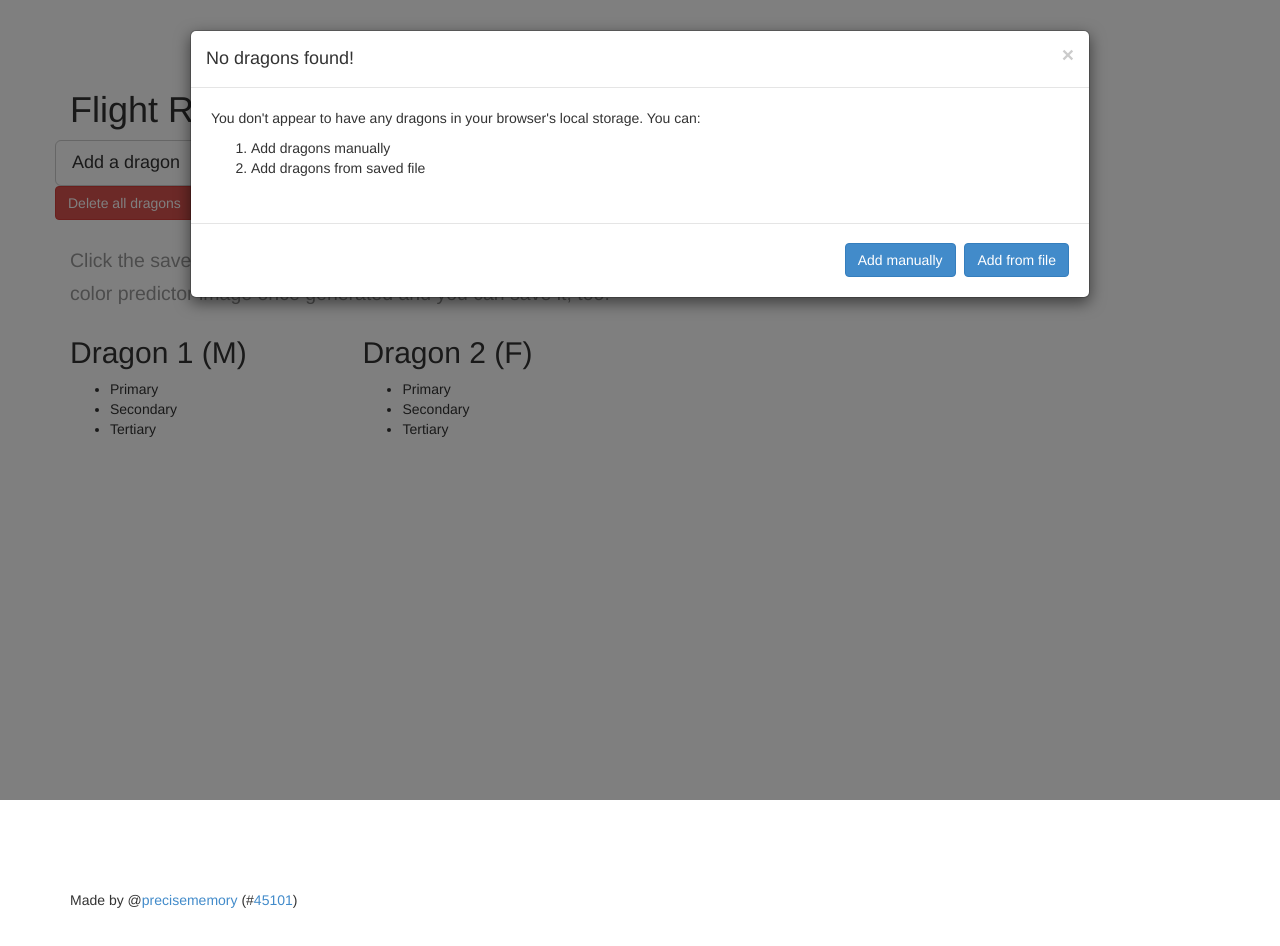
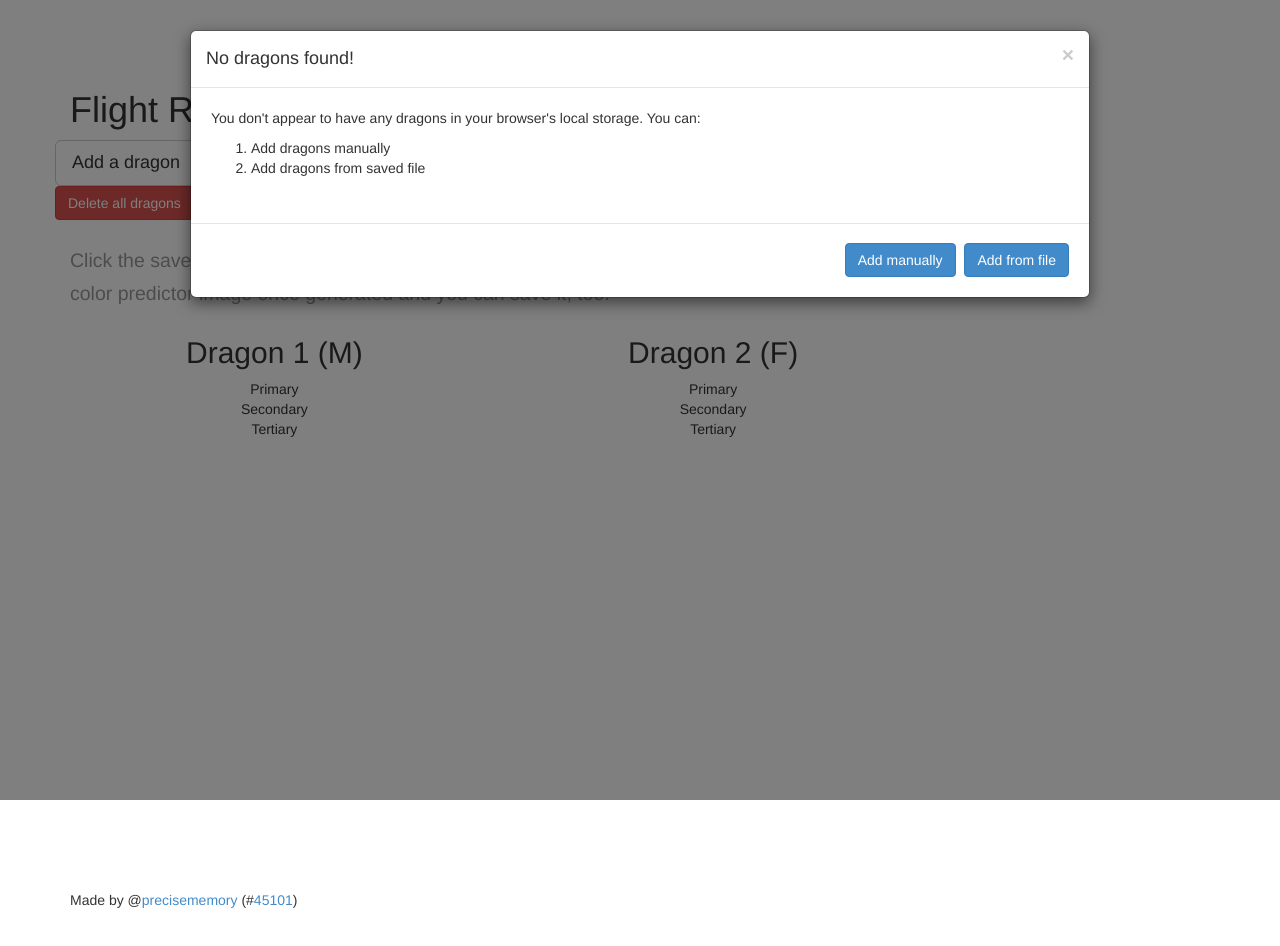
Before and after one commit to precisememory/flightrisingcolorplus, a plain HTML site: page color.html in a window 1280 px wide. Drawn offline with nearby package versions, Linux system fonts and the light colour scheme.

Commit message:
Centered dragons in center w/rt canvas
I didn't move the canvas, just centered text within dragon1/dragon2 and made them bigger with Bootstrap classes

```diff
--- a/color.html
+++ b/color.html
@@ -237,9 +237,9 @@
 			  <h2><small>Click the save button to prevent losing your dragons when your cache is cleared. Right click on color predictor image once generated and you can save it, too!</small></h2>
 
 			  <div class="row">
-				<div class="col-6 col-sm-6 col-lg-4" id="male-dragon">
+				<div class="col-6 col-sm-6 col-lg-6 text-center" id="male-dragon">
 				  <h2>Dragon 1 (M)</h2>
-				  <ul>
+				  <ul class="list-unstyled">
 					<li>Primary</li>
 					<li>Secondary</li>
 					<li>Tertiary</li>
@@ -247,9 +247,9 @@
 
 				</div><!--/span-->
 
-				<div class="col-6 col-sm-6 col-lg-4" id="female-dragon">
+				<div class="col-6 col-sm-6 col-lg-6 text-center" id="female-dragon">
 				  <h2>Dragon 2 (F)</h2>
-				  <ul>
+				  <ul class="list-unstyled">
 					<li>Primary</li>
 					<li>Secondary</li>
 					<li>Tertiary</li>
@@ -259,7 +259,9 @@
 			  </div><!--/row-->
 
 			  <div class="row" id="color-spread">
-				<canvas id="canvas-color-spread" width=0 height=0>Canvas is not supported, this tool won't work for you.</canvas>
+				<div class="col-6 col-xs-9 col-sm-6">
+					<canvas id="canvas-color-spread" width=0 height=0>Canvas is not supported, this tool won't work for you.</canvas>
+				</div>
 			  </div> <!--/row-->
 
 
@@ -267,7 +269,7 @@
 		</div> <!--/info-->
 
 		<!--sidebar-->
-		<div class="col-xs-6 col-sm-3 sidebar-offcanvas" id="sidebar">
+		<div class="col-xs-6 col-sm-3 col-3 sidebar-offcanvas" id="sidebar">
 			<div class="list-group" id="sidebar-list">
 
 			</div><!--/group-->
@@ -278,7 +280,7 @@
 		<p>Made by @<a href="http://twitter.com/precisememory" title="Twitter">precisememory</a> (#<a href="http://flightrising.com/main.php?p=lair&tab=userpage&id=45101" title="Flight Rising">45101</a>)</p>
 	</footer>
 
-	</div>
+	</div> <!--/container-->
 
     <!-- jQuery (necessary for Bootstrap's JavaScript plugins) -->
     <script src="https://ajax.googleapis.com/ajax/libs/jquery/1.11.0/jquery.min.js"></script>
--- a/color.js
+++ b/color.js
@@ -109,7 +109,7 @@ function femaleUpdateCenter(dragon, that){
 			//set the main dragon html
 			$('#female-dragon').html('<h2>' +
 						female.name +
-						' (F)</h2><ul><li id="female-p">Primary: ' +
+						' (F)</h2><ul class="list-unstyled"><li id="female-p">Primary: ' +
 						colors[female.p] +
 						'</li><li id="female-s">Secondary: ' +
 						colors[female.s] +
@@ -149,7 +149,7 @@ function removeCenter(sex){
 		male = null;
 		$('#male-dragon').html('<h2>' +
 						"Dragon 1" +
-						' (M)</h2><ul><li>' +
+						' (M)</h2><ul class="list-unstyled"><li>' +
 						'Primary' +
 						'</li><li>' +
 						'Secondary' +
@@ -161,7 +161,7 @@ function removeCenter(sex){
 		female = null;
 		$('#female-dragon').html('<h2>' +
 						"Dragon 2" +
-						' (F)</h2><ul><li>' +
+						' (F)</h2><ul class="list-unstyled"><li>' +
 						'Primary' +
 						'</li><li>' +
 						'Secondary' +
@@ -190,7 +190,7 @@ function maleUpdateCenter(dragon, that){
 			//set the main dragon html
 			$('#male-dragon').html('<h2>' +
 						male.name +
-						' (M)</h2><ul><li id="male-p">Primary: ' +
+						' (M)</h2><ul class="list-unstyled"><li id="male-p">Primary: ' +
 						colors[male.p] +
 						'</li><li id="male-s">Secondary: ' +
 						colors[male.s] +
```
